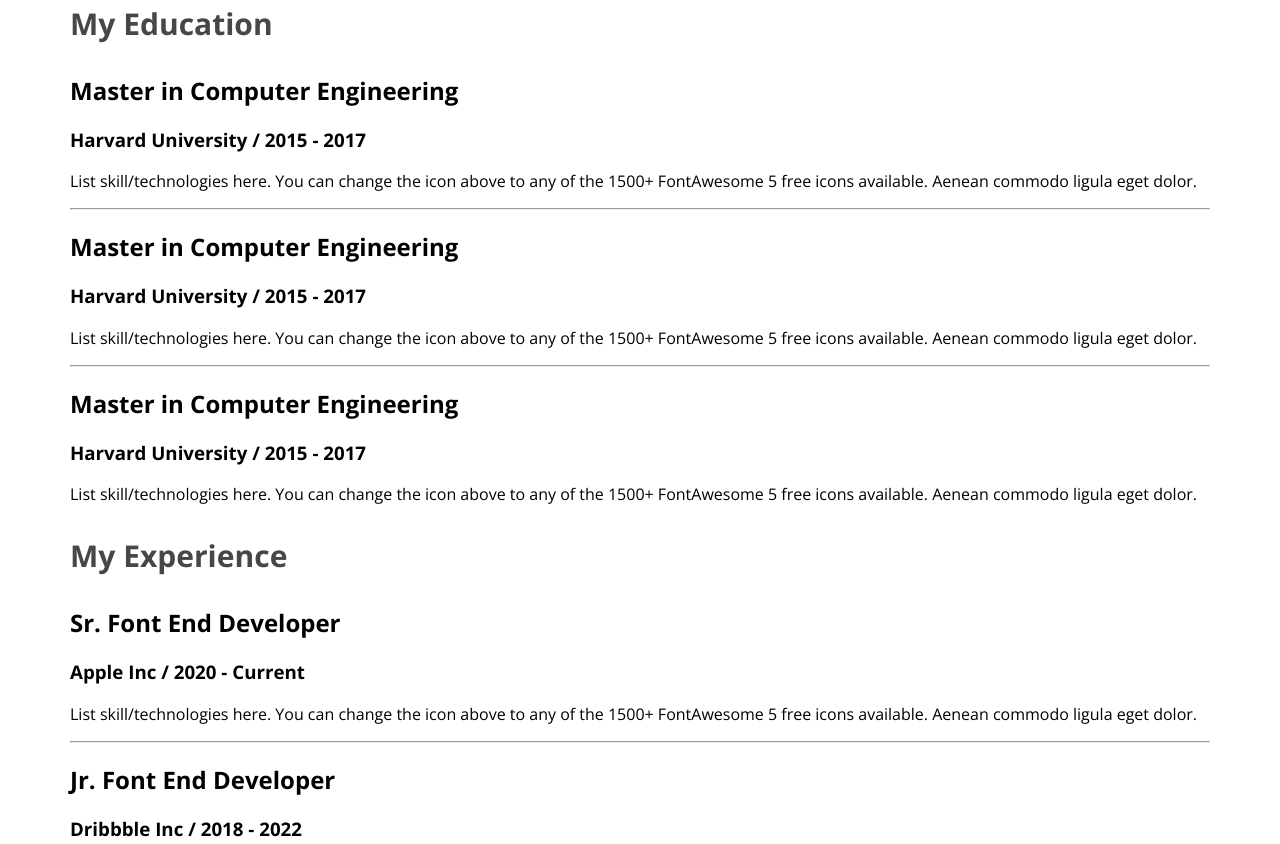
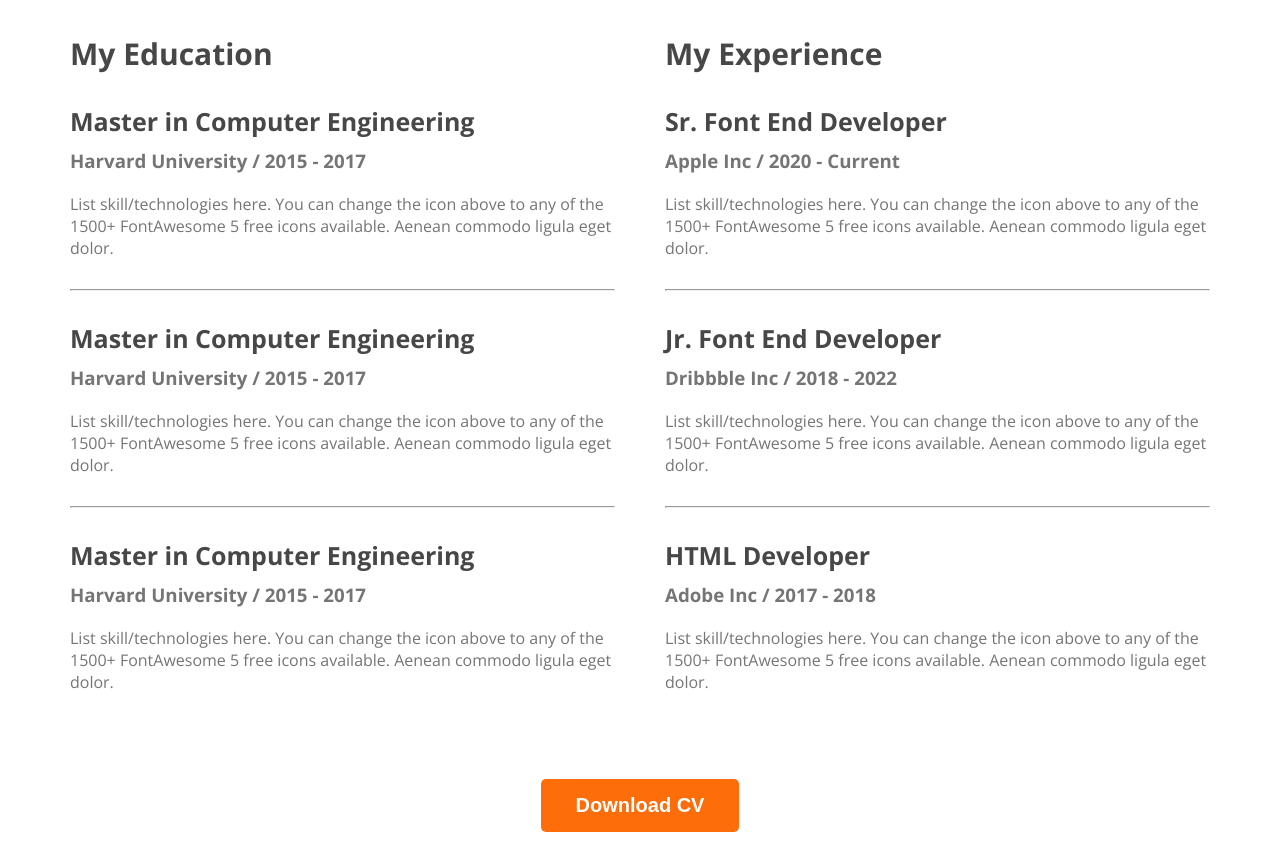
Before and after one commit to tajbir-uddin/developer-fortfolio, a plain HTML site: page index.html in a window 1280 px wide. Shown: the part 2285-3129 px from the top of the page. Drawn offline with nearby package versions, Linux system fonts and the light colour scheme.

Commit message:
completed resume section

```diff
--- a/index.html
+++ b/index.html
@@ -155,6 +155,9 @@
                 </div>
 
             </div>
+            <div class="download-cv">
+                <button class="btn-primary">Download CV</button>
+            </div>
         </section>
     </main>
     <footer>
--- a/styles/portfolio.css
+++ b/styles/portfolio.css
@@ -168,3 +168,34 @@ main {
     font-size: 30px;
     font-weight: 700;
 }
+
+.resume-container {
+    display: flex;
+    gap: 50px;
+}
+
+.resume-item-institute {
+    color: #757575;
+    margin-bottom: 20px;
+    margin-top: 0px;
+}
+
+.resume-item-title {
+    color: #474747;
+    font-size: 25px;
+    font-weight: 700;
+    margin-bottom: 10px;
+}
+
+.resume-item-description {
+    color: #757575;
+}
+
+.resume-container hr{
+    margin: 30px 0px;
+}
+
+.download-cv{
+    text-align: center;
+    margin-top: 70px;
+}
```
